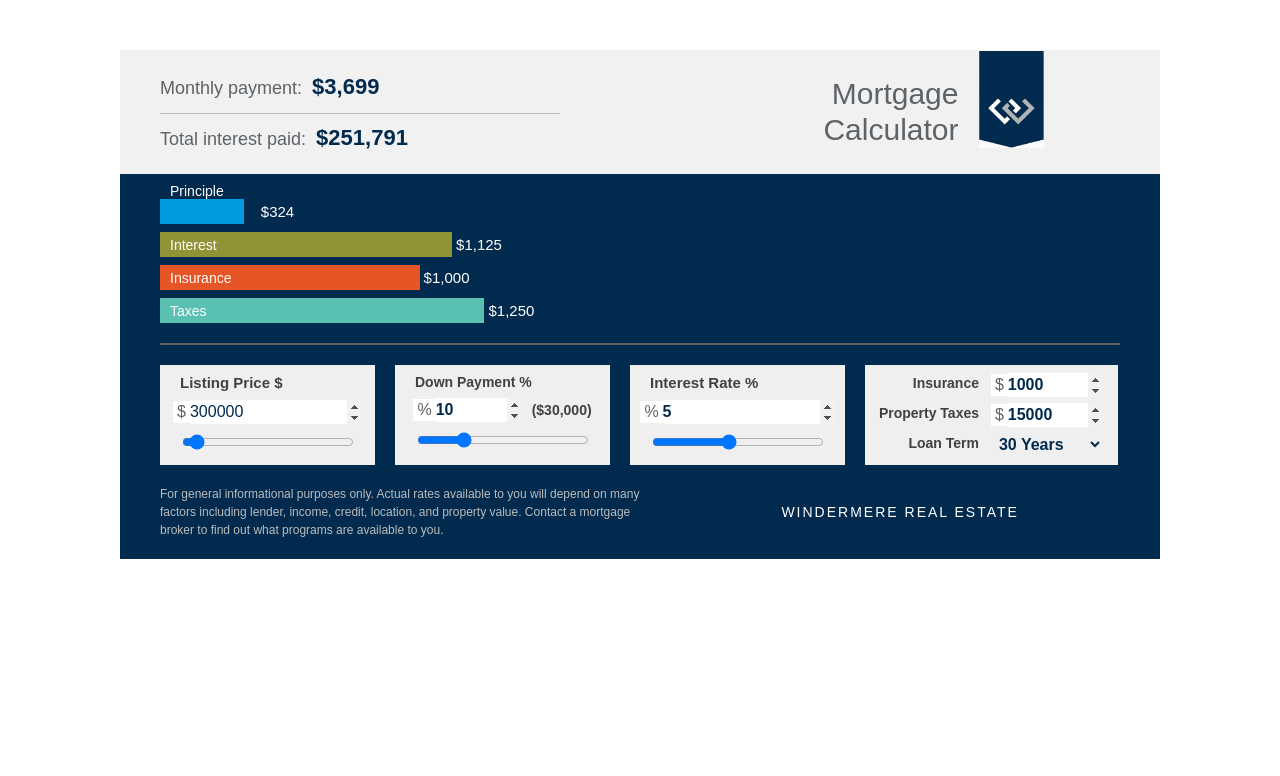
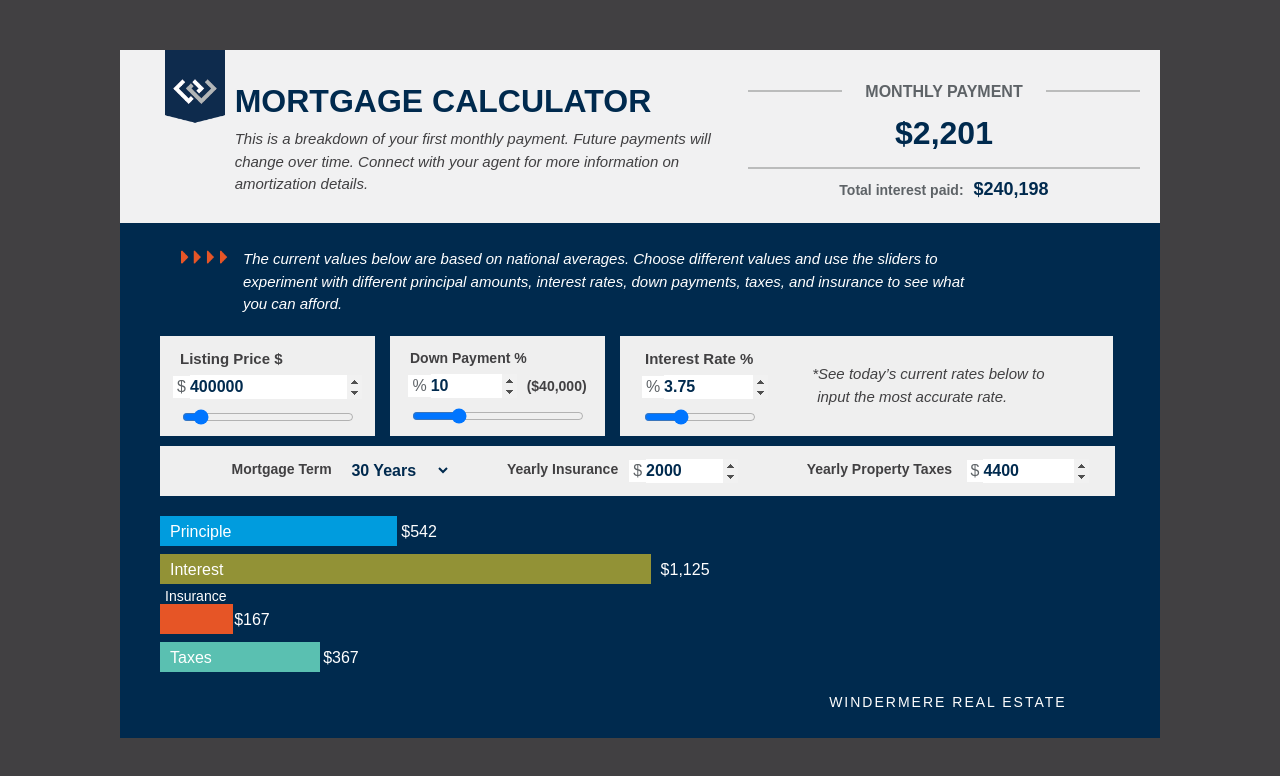
Before and after one commit to zprutsman/monthly-payment-calc, a React (Create React App) app: page / in a window 1280 px wide. Shown: the top 776 px of the page. Built offline with nearby package versions, Linux system fonts and the light colour scheme.

Commit message:
design v2

```diff
--- a/src/App.js
+++ b/src/App.js
@@ -6,7 +6,8 @@ import Chart from "./components/Chart";
 import DownPayment from "./components/downpayment";
 import ListingPrice from "./components/listingprice";
 import LoanTerm from "./components/LoanTerm";
-import banner from "./banner.jpg";
+import banner from "./Calc-icon-tab.png";
+import arrows from "./Calc-arrows.png";
 
 const toNum = (n) => {
   if (n === "") {
@@ -16,11 +17,12 @@ const toNum = (n) => {
 };
 function App() {
   const [downPayment, setDownPayment] = useState("10");
-  const [interestRate, setInterestRate] = useState("5");
-  const [price, setPrice] = useState("300000");
-  const [propertyTax, setPropertyTax] = useState("15000");
-  const [insurance, setInsurance] = useState("1000");
+  const [interestRate, setInterestRate] = useState("3.75");
+  const [price, setPrice] = useState("400000");
+  const [propertyTax, setPropertyTax] = useState("4400");
+  const [insurance, setInsurance] = useState("2000");
   const [loanTerm, setLoanTerm] = useState("30");
+  const monthlyInsurance = toNum(insurance) / 12;
   const propertyTaxMonthly = toNum(propertyTax) / 12;
   const r = toNum(interestRate) / 100 / 12;
   const n = 12 * toNum(loanTerm);
@@ -30,7 +32,7 @@ function App() {
   const denominator = (1 + r) ** n - 1;
   const loanPayment = principal * r * (numerator / denominator);
   const paymentPrincipal = loanPayment - interest;
-  const monthlyPayment = loanPayment + propertyTaxMonthly + toNum(insurance);
+  const monthlyPayment = loanPayment + propertyTaxMonthly + monthlyInsurance;
   const amortization = (b) => {
     let balance = b;
     let interestPaid = 0;
@@ -42,35 +44,96 @@ function App() {
   };
   return (
     <div className="calcContainer">
-      <div
+      <div className="headingContainer">
+        <div className="bannerContainer">
+          <img
             style={{
-          background: "#F1F1F2",
-          padding: "10px 20px 10px 40px",
-          display: "grid",
-          gridTemplateColumns: "65% 35%",
-          alignItems: "center",
+              maxWidth: 60,
+              alignSelf: "top",
+              justifySelf: "start",
+              marginTop: -17,
+              marginLeft: 15,
             }}
-      >
+            src={banner}
+          />
           <div>
             <p
               style={{
-              fontSize: 18,
+                fontSize: 32,
+                maxWidth: 700,
+                lineHeight: "1.2",
+                textAlign: "left",
+                color: "#002a4e",
+                fontWeight: "600",
+                alignSelf: "top",
+                textTransform: "uppercase",
+                marginTop: 15,
+              }}
+            >
+              Mortgage Calculator
+            </p>
+            <p
+              style={{
+                marginTop: 8,
+                marginBottom: 10,
+                fontSize: 15,
+                color: "#414042",
+                fontStyle: "italic",
+                maxWidth: 500,
                 fontWeight: "500",
+              }}
+            >
+              This is a breakdown of your first monthly payment. Future payments
+              will change over time. Connect with your agent for&nbsp;more
+              information on amortization details.
+            </p>
+          </div>
+        </div>
+        <div>
+          <div
+            style={{
+              display: "grid",
+              gridTemplateColumns: "24% 52% 24%",
+              marginTop: 20,
+              alignContent: "center",
+            }}
+          >
+            <p
+              style={{
+                borderTop: "#bbbcbc 2px solid",
+                marginTop: 10,
+              }}
+            ></p>
+            <p
+              style={{
+                fontSize: 16,
+                textTransform: "uppercase",
+                fontWeight: "600",
                 color: "#5E6367",
-              borderBottom: "1px solid #bbbcbc",
+                textAlign: "center",
+              }}
+            >
+              Monthly Payment
+            </p>
+            <p
+              style={{
+                borderTop: "#bbbcbc 2px solid",
+                marginTop: 10,
+              }}
+            ></p>
+          </div>
+          <p
+            style={{
+              fontSize: 32,
+              fontWeight: "500",
+              color: "#002a4e",
+              borderBottom: "2px solid #bbbcbc",
               maxWidth: 400,
               marginBottom: 7,
               paddingBottom: 10,
-              paddingTop: 10,
-            }}
-          >
-            Monthly payment:
-            <span
-              style={{
-                fontSize: 22,
-                color: "#002a4e",
+              paddingTop: 5,
+              textAlign: "center",
               fontWeight: "600",
-                paddingLeft: 10,
             }}
           >
             {Number.isNaN(monthlyPayment)
@@ -78,21 +141,22 @@ function App() {
               : `$${monthlyPayment
                   .toFixed(0)
                   .replace(/\d(?=(\d{3})+$)/g, "$&,")}`}
-            </span>
           </p>
           <p
             style={{
-              fontSize: 18,
+              fontSize: 14,
               fontWeight: "500",
               color: "#5E6367",
               maxWidth: 400,
               paddingBottom: 10,
+              textAlign: "center",
+              fontWeight: "600",
             }}
           >
             Total interest paid:
             <span
               style={{
-                fontSize: 22,
+                fontSize: 18,
                 color: "#002a4e",
                 fontWeight: "600",
                 paddingLeft: 10,
@@ -102,56 +166,44 @@ function App() {
             </span>
           </p>
         </div>
-        <div
-          style={{
-            display: "grid",
-            gridTemplateColumns: "50% 50%",
-            justifyContent: "center",
-            alignItems: "center",
-            gap: 20,
-          }}
-        >
-          <p
-            style={{
-              fontSize: 30,
-              maxWidth: 200,
-              lineHeight: "1.2",
-              textAlign: "right",
-              color: "#5E6367",
-              fontWeight: "500",
-            }}
-          >
-            Mortgage Calculator
-          </p>
-          <img
-            style={{
-              maxWidth: 65,
-              alignSelf: "top",
-              justifySelf: "start",
-              marginTop: -25,
-            }}
-            src={banner}
-          />
-        </div>
       </div>
       <div></div>
       <div
         style={{
           backgroundColor: "#002a4e",
-          padding: "5px 25px 20px 20px",
+          padding: "5px 25px 5px 20px",
         }}
       >
-        {Number.isNaN(monthlyPayment) ? null : (
-          <Chart
-            monthlyPayment={monthlyPayment}
-            propertyTaxMonthly={propertyTaxMonthly}
-            loanPayment={loanPayment}
-            insurance={insurance}
-            interest={interest}
-            paymentPrincipal={paymentPrincipal}
-          />
-        )}
-
+        <div
+          style={{
+            display: "grid",
+            gridTemplateColumns: "8% 92%",
+            margin: "20px 10px",
+            gap: 15,
+          }}
+        >
+          <img
+            style={{
+              maxWidth: 50,
+              justifySelf: "right",
+            }}
+            src={arrows}
+          ></img>
+          <p
+            style={{
+              fontSize: 15,
+              color: "white",
+              fontStyle: "italic",
+              maxWidth: 725,
+              fontWeight: "500",
+            }}
+          >
+            The current values below are based on national averages. Choose
+            different values and use the sliders to experiment with different
+            principal amounts, interest rates, down payments, taxes, and
+            insurance to see what you can afford.
+          </p>
+        </div>
         <div class="inputContainer">
           <ListingPrice
             title="Listing Price $"
@@ -176,6 +228,15 @@ function App() {
             downPayment={downPayment}
             price={price}
           />
+          <div
+            style={{
+              display: "grid",
+              backgroundColor: "#efefef",
+              gridTemplateColumns: "40% 60%",
+              alignItems: "center",
+              justifyContent: "center",
+            }}
+          >
             <InterestRate
               title="Interest Rate %"
               type="number"
@@ -186,53 +247,62 @@ function App() {
               setValue={setInterestRate}
               step={0.25}
             />
+            <p
+              style={{
+                fontSize: 15,
+                color: "#414042",
+                fontStyle: "italic",
+                fontWeight: "500",
+                textIndent: -5,
+              }}
+            >
+              *See today’s current rates below to input&nbsp;the&nbsp;most
+              accurate rate.
+            </p>
+          </div>
+        </div>
         <div
           style={{
             backgroundColor: "#efefef",
-              paddingRight: 15,
-              paddingTop: 5,
-              paddingBottom: 5,
+            paddingTop: 10,
+            paddingBottom: 10,
+            display: "grid",
+            gridTemplateColumns: "30% 30% 39%",
+            maxWidth: 955,
+            margin: "0 auto",
+            justifyContent: "center",
           }}
         >
+          <LoanTerm
+            value={loanTerm}
+            setValue={setLoanTerm}
+            title="Mortgage Term"
+          />
           <ExtraCosts
-              title="Insurance"
+            title="Yearly Insurance"
             value={insurance}
             setValue={setInsurance}
             prefix={"$"}
           />
           <ExtraCosts
-              title="Property Taxes"
+            title="Yearly Property Taxes"
             value={propertyTax}
             setValue={setPropertyTax}
             prefix={"$"}
           />
-            <LoanTerm
-              value={loanTerm}
-              setValue={setLoanTerm}
-              title="Loan Term"
+        </div>
+        {Number.isNaN(monthlyPayment) ? null : (
+          <Chart
+            monthlyPayment={monthlyPayment}
+            propertyTaxMonthly={propertyTaxMonthly}
+            loanPayment={loanPayment}
+            insurance={monthlyInsurance}
+            interest={interest}
+            paymentPrincipal={paymentPrincipal}
           />
-          </div>
-        </div>
-        <div
-          style={{
-            display: "grid",
-            gridTemplateColumns: "55% 45%",
-            padding: "0 20px",
-          }}
-        >
-          <p
-            style={{
-              fontSize: 12,
-              color: "#bbbcbc",
-              fontWeight: "500",
-              maxWidth: 500,
-            }}
-          >
-            For general informational purposes only. Actual rates available to
-            you will depend on many factors including lender, income, credit,
-            location, and property value. Contact a mortgage broker to find out
-            what programs are available to you.
-          </p>
+        )}
+        <div className="disclaimerContainer">
+          <p>&nbsp;</p>
           <p
             style={{
               justifySelf: "center",
@@ -242,6 +312,8 @@ function App() {
               textTransform: "uppercase",
               letterSpacing: 2,
               fontWeight: "500",
+              marginTop: 20,
+              marginBottom: 20,
             }}
           >
             Windermere Real Estate
--- a/src/components/Chart.js
+++ b/src/components/Chart.js
@@ -1,4 +1,3 @@
-import { getByLabelText } from "@testing-library/react";
 import React from "react";
 import { useEffect } from "react";
 
@@ -13,10 +12,9 @@ const Chart = (props) => {
   return (
     <div
       style={{
-        borderBottom: "2px solid #5E6367",
         maxWidth: 960,
         margin: "0 0 0 20px",
-        paddingBottom: 20,
+        paddingBottom: 0,
         paddingTop: 20,
       }}
     >
@@ -26,12 +24,12 @@ const Chart = (props) => {
           (paymentPrincipal / monthlyPayment) * 100 > 9
             ? {
                 width: (paymentPrincipal / monthlyPayment) * 100 + "%",
-                height: 25,
+                height: 30,
                 backgroundColor: "#009cde",
               }
             : {
                 width: (paymentPrincipal / monthlyPayment) * 100 + "%",
-                height: 25,
+                height: 30,
                 backgroundColor: "#009cde",
               }
         }
@@ -41,10 +39,10 @@ const Chart = (props) => {
           style={
             (paymentPrincipal / monthlyPayment) * 100 > 9
               ? {
-                  fontSize: "14px",
+                  fontSize: "16px",
                   color: "white",
                   fontWeight: "500",
-                  top: 3,
+                  top: 4,
                   position: "absolute",
                   left: 10,
                 }
@@ -54,7 +52,7 @@ const Chart = (props) => {
                   fontWeight: "500",
                   top: -18,
                   position: "absolute",
-                  left: 10,
+                  left: 5,
                 }
           }
         >
@@ -63,10 +61,10 @@ const Chart = (props) => {
         <p
           className="principalLabel"
           style={{
-            top: 2,
-            right: -50,
+            top: 4,
+            left: "102%",
             position: "absolute",
-            fontSize: "15px",
+            fontSize: "16px",
             color: "white",
             fontWeight: "500",
           }}
@@ -80,12 +78,12 @@ const Chart = (props) => {
           (interest / monthlyPayment) * 100 > 9
             ? {
                 width: (interest / monthlyPayment) * 100 + "%",
-                height: 25,
+                height: 30,
                 backgroundColor: "#929236",
               }
             : {
                 width: (interest / monthlyPayment) * 100 + "%",
-                height: 25,
+                height: 30,
                 backgroundColor: "#929236",
                 marginTop: 20,
               }
@@ -96,10 +94,10 @@ const Chart = (props) => {
           style={
             (interest / monthlyPayment) * 100 > 9
               ? {
-                  fontSize: "14px",
+                  fontSize: "16px",
                   color: "white",
                   fontWeight: "500",
-                  top: 3,
+                  top: 4,
                   position: "absolute",
                   left: 10,
                 }
@@ -109,7 +107,7 @@ const Chart = (props) => {
                   fontWeight: "500",
                   top: -18,
                   position: "absolute",
-                  left: 10,
+                  left: 5,
                 }
           }
         >
@@ -117,10 +115,10 @@ const Chart = (props) => {
         </p>
         <p
           style={{
-            top: 2,
-            right: -50,
+            top: 4,
+            left: "102%",
             position: "absolute",
-            fontSize: "15px",
+            fontSize: "16px",
             color: "white",
             fontWeight: "500",
           }}
@@ -135,12 +133,12 @@ const Chart = (props) => {
             (insurance / monthlyPayment) * 100 > 9
               ? {
                   width: (insurance / monthlyPayment) * 100 + "%",
-                  height: 25,
+                  height: 30,
                   backgroundColor: "#E65526",
                 }
               : {
                   width: (insurance / monthlyPayment) * 100 + "%",
-                  height: 25,
+                  height: 30,
                   backgroundColor: "#E65526",
                   marginTop: 20,
                 }
@@ -151,10 +149,10 @@ const Chart = (props) => {
             style={
               (insurance / monthlyPayment) * 100 > 9
                 ? {
-                    fontSize: "14px",
+                    fontSize: "16px",
                     color: "white",
                     fontWeight: "500",
-                    top: 3,
+                    top: 4,
                     position: "absolute",
                     left: 10,
                   }
@@ -164,7 +162,7 @@ const Chart = (props) => {
                     fontWeight: "500",
                     top: -18,
                     position: "absolute",
-                    left: 10,
+                    left: 5,
                   }
             }
           >
@@ -172,15 +170,15 @@ const Chart = (props) => {
           </p>
           <p
             style={{
-              top: 2,
-              right: -50,
+              top: 4,
+              left: "102%",
               position: "absolute",
-              fontSize: "15px",
+              fontSize: "16px",
               color: "white",
               fontWeight: "500",
             }}
           >
-            ${insurance.replace(/\d(?=(\d{3})+$)/g, "$&,")}
+            ${insurance.toFixed(0).replace(/\d(?=(\d{3})+$)/g, "$&,")}
           </p>
         </div>
       )}
@@ -191,12 +189,12 @@ const Chart = (props) => {
             (propertyTaxMonthly / monthlyPayment) * 100 > 9
               ? {
                   width: (propertyTaxMonthly / monthlyPayment) * 100 + "%",
-                  height: 25,
+                  height: 30,
                   backgroundColor: "#5AC0B1",
                 }
               : {
                   width: (propertyTaxMonthly / monthlyPayment) * 100 + "%",
-                  height: 25,
+                  height: 30,
                   backgroundColor: "#5AC0B1",
                   marginTop: 20,
                 }
@@ -207,10 +205,10 @@ const Chart = (props) => {
             style={
               (propertyTaxMonthly / monthlyPayment) * 100 > 9
                 ? {
-                    fontSize: "14px",
+                    fontSize: "16px",
                     color: "white",
                     fontWeight: "500",
-                    top: 3,
+                    top: 4,
                     position: "absolute",
                     left: 10,
                   }
@@ -220,7 +218,7 @@ const Chart = (props) => {
                     fontWeight: "500",
                     top: -18,
                     position: "absolute",
-                    left: 10,
+                    left: 5,
                   }
             }
           >
@@ -228,10 +226,10 @@ const Chart = (props) => {
           </p>
           <p
             style={{
-              top: 2,
-              right: -50,
+              top: 4,
+              left: "102%",
               position: "absolute",
-              fontSize: "15px",
+              fontSize: "16px",
               color: "white",
               fontWeight: "500",
             }}
--- a/src/components/extraCosts.js
+++ b/src/components/extraCosts.js
@@ -9,6 +9,8 @@ const ExtraCosts = (props) => {
         height: 30,
         textAlign: "right",
         paddingTop: 3,
+        maxWidth: 330,
+        margin: "0 auto",
       }}
     >
       <div className="extraCostContainer">
--- a/src/components/listingprice.js
+++ b/src/components/listingprice.js
@@ -48,7 +48,7 @@ const ListingPrice = (props) => {
             color: "#002a4e",
             marginTop: 5,
             marginBottom: 5,
-            fontWeight: "500",
+            fontWeight: "600",
           }}
           placeholder={placeholder}
           type={type}
--- a/src/components/widget.js
+++ b/src/components/widget.js
@@ -4,11 +4,17 @@ const InterestRate = (props) => {
     setValue(e.target.value);
   };
   return (
-    <div className="widgetContainer">
+    <div
+      className="widgetContainer"
+      style={{
+        width: 150,
+        paddingLeft: 10,
+      }}
+    >
       <p
         style={{
           textAlign: "left",
-          paddingLeft: 20,
+          paddingLeft: 15,
           paddingTop: 7,
           color: "#414042",
           fontWeight: "600",
@@ -17,7 +23,7 @@ const InterestRate = (props) => {
       >
         {title}
       </p>
-      <div>
+      <div style={{ paddingLeft: 10 }}>
         <span
           style={{
             backgroundColor: "white",
--- a/src/index.css
+++ b/src/index.css
@@ -5,6 +5,7 @@
 body {
   margin: 0;
   font-family: "Montserrat", sans-serif;
+  background-color: #414042;
 }
 
 .widgetContainer {
@@ -12,6 +13,8 @@ body {
   height: 100px;
   width: 215px;
   text-align: center;
+  padding-top: 5px;
+  padding-bottom: 5px;
 }
 .calcContainer {
   padding: 50px 0;
@@ -19,19 +22,60 @@ body {
   margin: 0 auto;
 }
 .extraCostContainer {
+  max-width: 1000px;
   display: grid;
-  grid-template-columns: 50% 50%;
-  justify-content: center;
+  grid-template-columns: 60% 40%;
 }
 .inputContainer {
   margin-top: 40px;
   display: grid;
-  grid-template-columns: 215px 215px 215px 253px;
+  grid-template-columns: 215px 215px 493px;
   max-width: 960px;
-  margin: 20px 20px;
+  margin: 20px 20px 10px 20px;
+  gap: 15px;
+}
+.disclaimerContainer {
+  display: grid;
+  grid-template-columns: 65% 35%;
+  margin: 0 20px;
+}
+.headingContainer {
+  background: #f1f1f2;
+  padding: 10px 20px 10px 40px;
+  display: grid;
+  grid-template-columns: 60% 40%;
+  align-items: center;
+}
+.bannerContainer {
+  display: grid;
+  grid-template-columns: 11% 89%;
+  justify-content: center;
+  align-items: top;
   gap: 20px;
 }
 input[type="number"]::-webkit-inner-spin-button,
 input[type="number"]::-webkit-outer-spin-button {
   opacity: 1;
 }
+@media screen and (max-width: 1024px) {
+  .inputContainer {
+    grid-template-columns: 253px;
+    justify-content: center;
+  }
+  .widgetContainer {
+    width: 253px;
+  }
+  .inputContainer p {
+    font-size: 12px;
+  }
+  .disclaimerContainer {
+    display: block;
+    text-align: center;
+  }
+  .bannerContainer {
+    display: none;
+  }
+  .headingContainer {
+    grid-template-columns: 100%;
+  }
+}
```
Also changed, not shown: src/Calc-arrows.png (added), src/Calc-icon-tab.png (added), 24 other files (tests, documents, lock files or other folders). Lines whose indentation alone changed are shown as unchanged.
